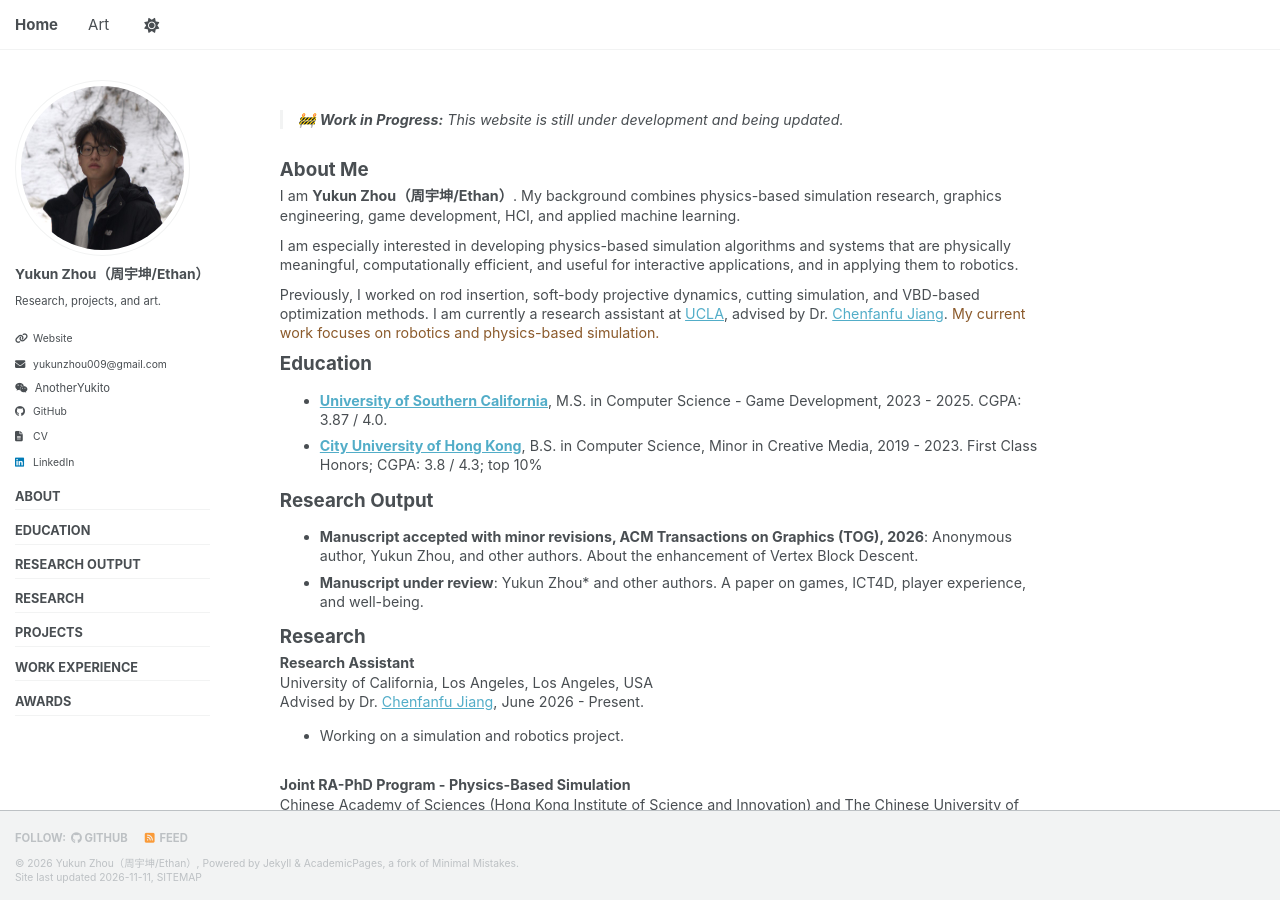
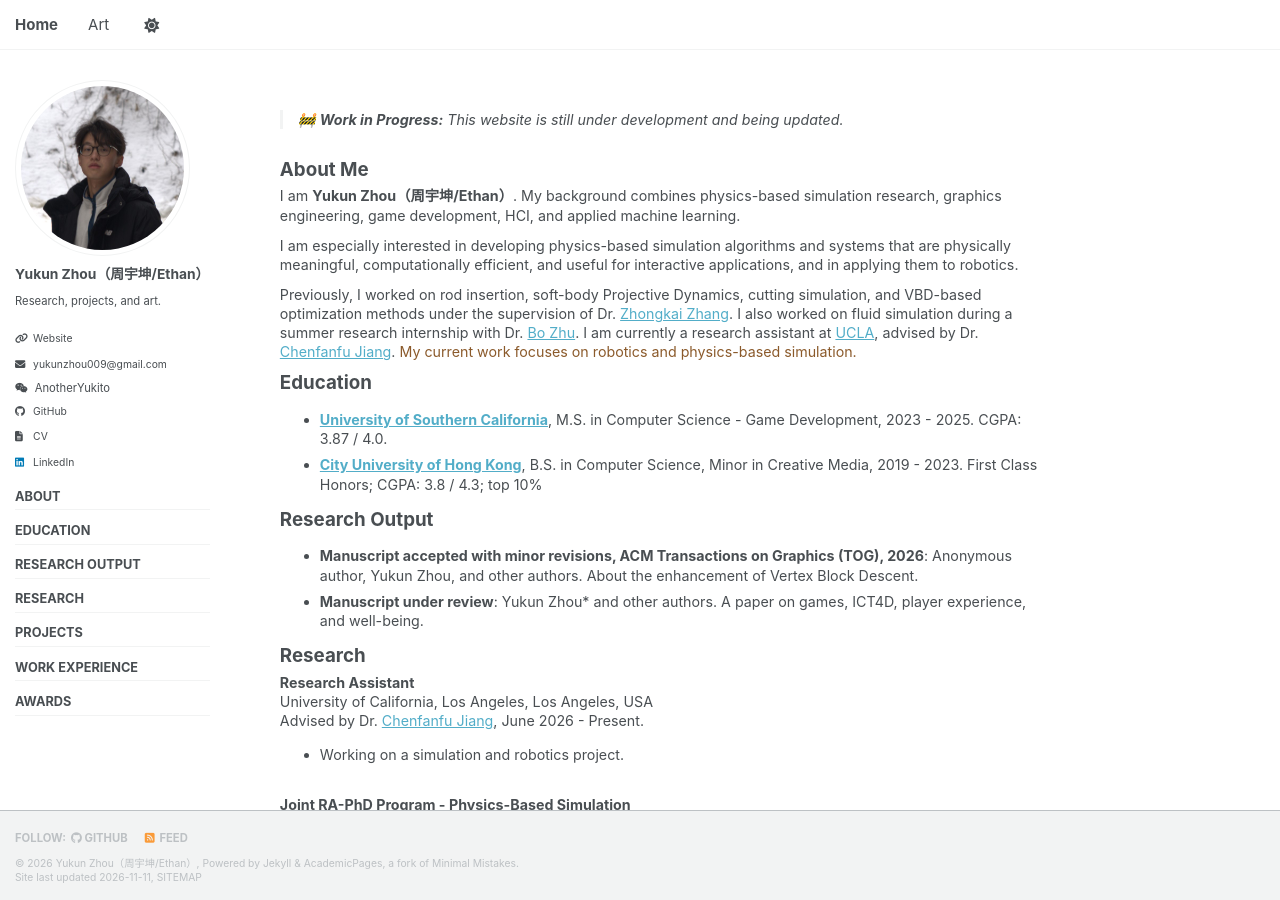
Before and after one commit to YukunEthanZhou/yukunethanzhou.github.io, a Jekyll site: the page built from _pages/about.md, in a window 1280 px wide and 900 px high. Built offline with Jekyll 4.4.1, drawn with Linux system fonts in a browser that asks for light colours; a script bundle is joined from its source files by our own code; library files that are not in the unit come from our copies.

Commit message:
Credit research supervisors in homepage introduction

```diff
--- a/_pages/about.md
+++ b/_pages/about.md
@@ -23,7 +23,7 @@ I am **Yukun Zhou（周宇坤/Ethan）**. My background combines physics-based s
 
 I am especially interested in developing physics-based simulation algorithms and systems that are physically meaningful, computationally efficient, and useful for interactive applications, and in applying them to robotics.
 
-Previously, I worked on rod insertion, soft-body projective dynamics, cutting simulation, and VBD-based optimization methods. I am currently a research assistant at [UCLA](https://www.ucla.edu/), advised by Dr. [Chenfanfu Jiang](https://www.math.ucla.edu/~cffjiang/index.html). <span style="color: #8B5A2B;">My current work focuses on robotics and physics-based simulation.</span>
+Previously, I worked on rod insertion, soft-body Projective Dynamics, cutting simulation, and VBD-based optimization methods under the supervision of Dr. [Zhongkai Zhang](https://scholar.google.com/citations?hl=zh-CN&user=IsXcUo4AAAAJ&view_op=list_works&sortby=pubdate). I also worked on fluid simulation during a summer research internship with Dr. [Bo Zhu](https://faculty.cc.gatech.edu/~bozhu/). I am currently a research assistant at [UCLA](https://www.ucla.edu/), advised by Dr. [Chenfanfu Jiang](https://www.math.ucla.edu/~cffjiang/index.html). <span style="color: #8B5A2B;">My current work focuses on robotics and physics-based simulation.</span>
 
 Education
 ======
```
